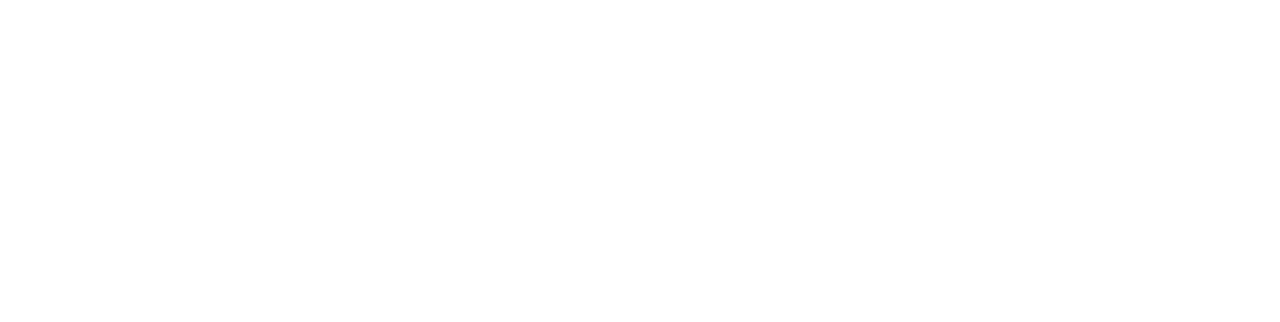
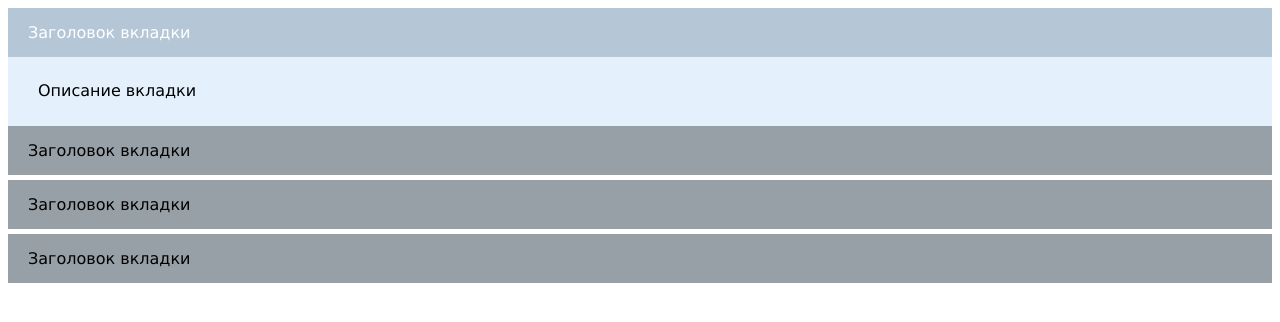
Before and after one commit to dim419/cssBayan, a plain HTML site: page cssBayan/index.html in a window 1280 px wide. Drawn offline with Linux system fonts and the light colour scheme.

Commit message:
feat: add file style (Fri, Mar 10, 2023 08:33:47 PM)

```diff
--- a/cssBayan/index.html
+++ b/cssBayan/index.html
@@ -4,9 +4,35 @@
     <meta charset="UTF-8">
     <meta http-equiv="X-UA-Compatible" content="IE=edge">
     <meta name="viewport" content="width=device-width, initial-scale=1.0">
+    <link rel="stylesheet" href="./style.css">
     <title>cssBayan</title>
 </head>
 <body>
+    <div class="wrapper">
 
+        <input type="radio" name="acor" id="acor1" checked="checked" />
+        <label for="acor1">Заголовок вкладки</label>
+            <div class="acor-body">
+                <p>Описание вкладки</p>
+            </div>
+
+        <input type="radio" name="acor" id="acor2" />
+        <label for="acor2">Заголовок вкладки</label>
+            <div class="acor-body">
+                <p>Описание вкладки</p>
+            </div>
+
+        <input type="radio" name="acor" id="acor3" />
+        <label for="acor3">Заголовок вкладки</label>
+            <div class="acor-body">
+                <p>Описание вкладки</p>
+            </div>
+
+            <input type="radio" name="acor" id="acor4" />
+        <label for="acor4">Заголовок вкладки</label>
+            <div class="acor-body">
+                <p>Описание вкладки</p>
+            </div>
+    </div>
 </body>
 </html>
--- /dev/null
+++ b/cssBayan/style.css
@@ -0,0 +1,71 @@
+* {
+    box-sizing: border-box;
+
+}
+
+html {
+    scroll-behavior: smooth;
+}
+
+.wrapper {
+    max-width: 100%;
+    margin: 0 auto;
+    font-family: Verdana, sans-serif;
+    font-size: 1rem;
+
+}
+.acor-body {
+
+    width: 100%;
+    margin: 0 auto;
+    height: 0;
+    color: black;
+    background-color: #e4f1fd;
+    line-height: 1.8rem;
+    padding: 0 1.8rem;
+    transition: color 0.5s, padding 0.5s;
+    overflow: hidden;
+}
+.wrapper .acor-body p {
+    margin: 0 0 10px;
+}
+.wrapper label {
+    cursor: pointer;
+    background-color: #98a0a7;
+    display: block;
+    padding: 15px 20px;
+    width: 100%;
+    color: black;
+    font-weight: 300;
+    z-index: 100;
+    margin: 0 0 5px;
+    transition: color .35s;
+}
+
+.wrapper input{
+    display: none;
+}
+
+.wrapper label:hover {
+    color: #FFF;
+
+}
+/* .acor-container label:before {
+    content: '\276F';
+    float: right;
+} */
+.wrapper input:checked + label {
+    background-color: #b5c7d7;
+    color: #FFF;
+
+}
+/* .acor-container input:checked + label:before {
+    transition: transform .35s;
+    transform: rotate(90deg);
+} */
+.wrapper input:checked + label + .acor-body {
+    height: auto;
+    margin-top: -5px;
+    color: #000;
+    padding: 20px 30px 10px;
+}
```
